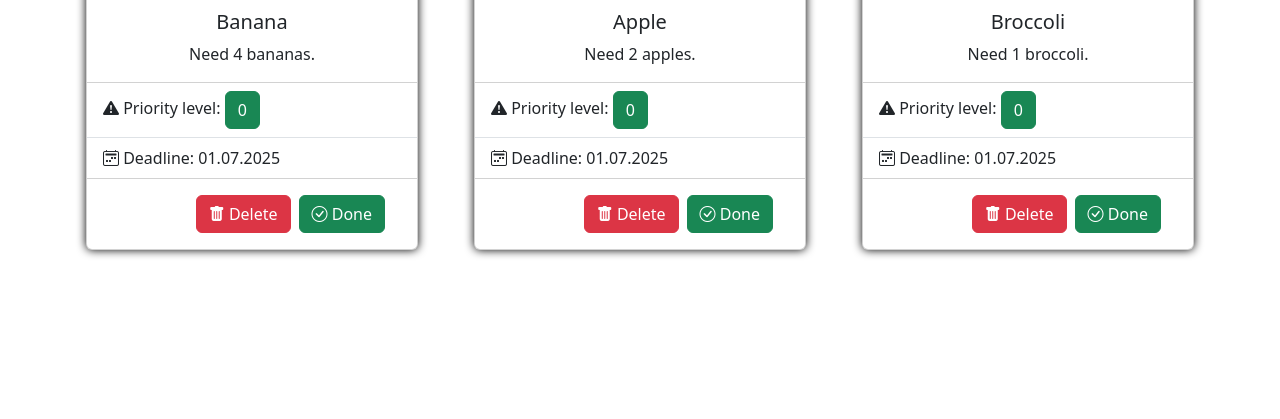
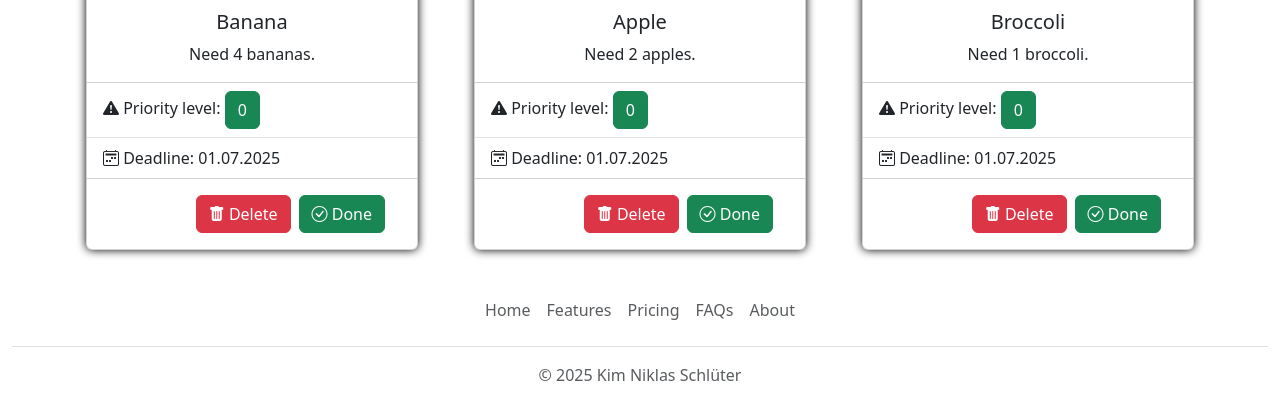
Before and after one commit to knsdev/weekly-planner, a plain HTML site: page index.html in a window 1280 px wide. Shown: the part 791-1210 px from the top of the page. Before the commit the page ends 1065 px from the top, so only its background shows below. Drawn offline with nearby package versions, Linux system fonts and the light colour scheme.

Commit message:
add footer using bootstrap example

```diff
--- a/index.html
+++ b/index.html
@@ -60,11 +60,22 @@
         </div>
       </section>
       <section class="content">
-        <div class="container"></div>
+        <div class="container" id="main-content-container"></div>
       </section>
     </main>
     <footer>
-      <!-- Footer -->
+      <div class="container-fluid">
+        <footer class="py-3 my-4">
+          <ul class="nav justify-content-center border-bottom pb-3 mb-3">
+            <li class="nav-item"><a href="#" class="nav-link px-2 text-body-secondary">Home</a></li>
+            <li class="nav-item"><a href="#" class="nav-link px-2 text-body-secondary">Features</a></li>
+            <li class="nav-item"><a href="#" class="nav-link px-2 text-body-secondary">Pricing</a></li>
+            <li class="nav-item"><a href="#" class="nav-link px-2 text-body-secondary">FAQs</a></li>
+            <li class="nav-item"><a href="#" class="nav-link px-2 text-body-secondary">About</a></li>
+          </ul>
+          <p class="text-center text-body-secondary">© 2025 Kim Niklas Schl&uuml;ter</p>
+        </footer>
+      </div>
     </footer>
     <script
       src="https://cdn.jsdelivr.net/npm/bootstrap@5.3.6/dist/js/bootstrap.bundle.min.js"
--- a/js/script.js
+++ b/js/script.js
@@ -28,7 +28,7 @@ let items = [
   },
 ];
 
-let container = document.getElementsByClassName("container")[0];
+let container = document.getElementById("main-content-container");
 
 container.innerHTML += `
   <div class="d-flex justify-content-between my-3">
```
